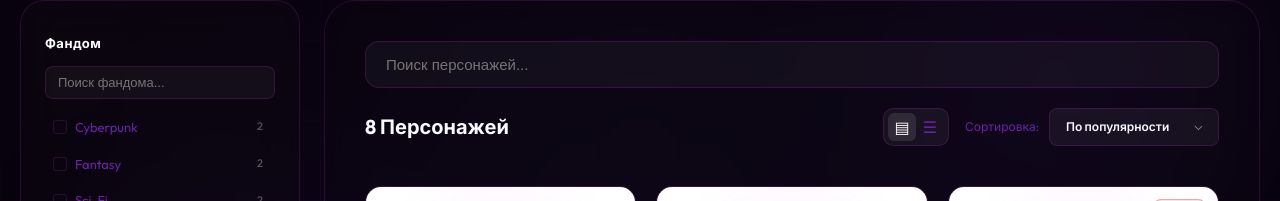
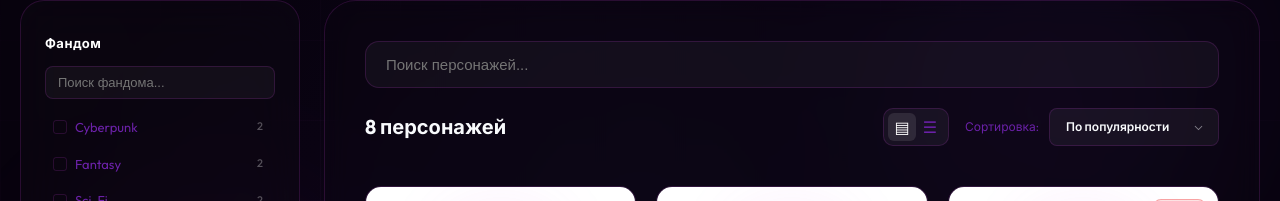
Before and after one commit to ledetav/skaldengine__frontend, a React (Vite) app: page /dashboard in a window 1280 px wide. Shown: the part 120-321 px from the top of the page. Built offline with nearby package versions, Linux system fonts and the light colour scheme; a web font is replaced by a local one.

Commit message:
refactor: add correct word forms for search title on dashboard

```diff
--- a/src/screens/Dashboard/DashboardScreen.tsx
+++ b/src/screens/Dashboard/DashboardScreen.tsx
@@ -71,6 +71,15 @@ const DashboardScreen: React.FC = () => {
     return result
   }, [nsfwEnabled, selectedFandoms, gender, searchQuery, sortBy])
 
+  const getPlural = (n: number) => {
+    const l1 = n % 10;
+    const l2 = n % 100;
+    if (l2 >= 11 && l2 <= 19) return 'персонажей';
+    if (l1 === 1) return 'персонаж';
+    if (l1 >= 2 && l1 <= 4) return 'персонажа';
+    return 'персонажей';
+  };
+
   return (
     <div className={styles.dashboard}>
       <Navbar variant="dashboard" />
@@ -130,7 +139,7 @@ const DashboardScreen: React.FC = () => {
               />
             </div>
             <div className={styles.resultsRow}>
-              <h2 className={styles.resultsCount}>{filteredCharacters.length} Персонажей</h2>
+              <h2 className={styles.resultsCount}>{filteredCharacters.length} {getPlural(filteredCharacters.length)}</h2>
               <div className={styles.headerActions}>
                 <div className={styles.viewToggles}>
                   <button
```
